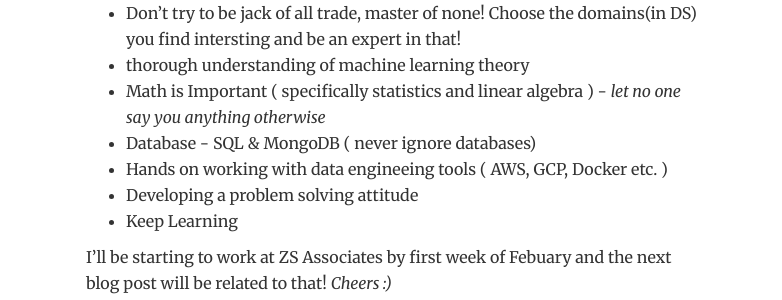
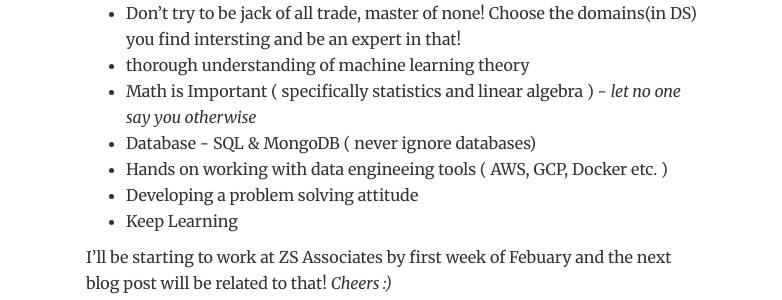
Before and after one commit to shradhit7/shradhit7.github.io, a Jekyll site: the page built from _posts/2020-01-10- Full Time Job.md, in a window 1280 px wide. Shown: the part 1047-1347 px from the top of the page, without its empty margins (248-1030 px from the left). Built offline with Jekyll 4.4.1, drawn with Linux system fonts in a browser that asks for light colours.

Commit message:
Update 2020-01-10- Full Time Job.md

```diff
--- a/_posts/2020-01-10- Full Time Job.md
+++ b/_posts/2020-01-10- Full Time Job.md
@@ -18,7 +18,7 @@ Having some experience of startups, I wanted to get a taste of mid / big size fi
 - Code, code, code - practice makes perfect, right?
 - Don't try to be jack of all trade, master of none! Choose the domains(in DS) you find intersting and be an expert in that!
 - thorough understanding of machine learning theory
-- Math is Important ( specifically statistics and linear algebra ) - _let no one say you anything otherwise_
+- Math is Important ( specifically statistics and linear algebra ) - _let no one say you otherwise_
 - Database - SQL & MongoDB ( never ignore databases)
 - Hands on working with data engineeing tools ( AWS, GCP, Docker etc. )
 - Developing a problem solving attitude
```
